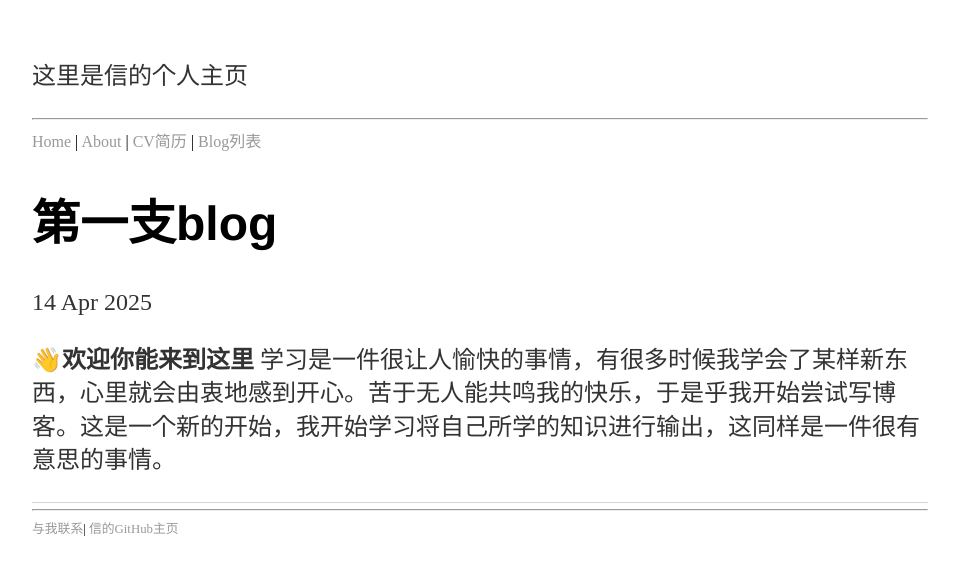
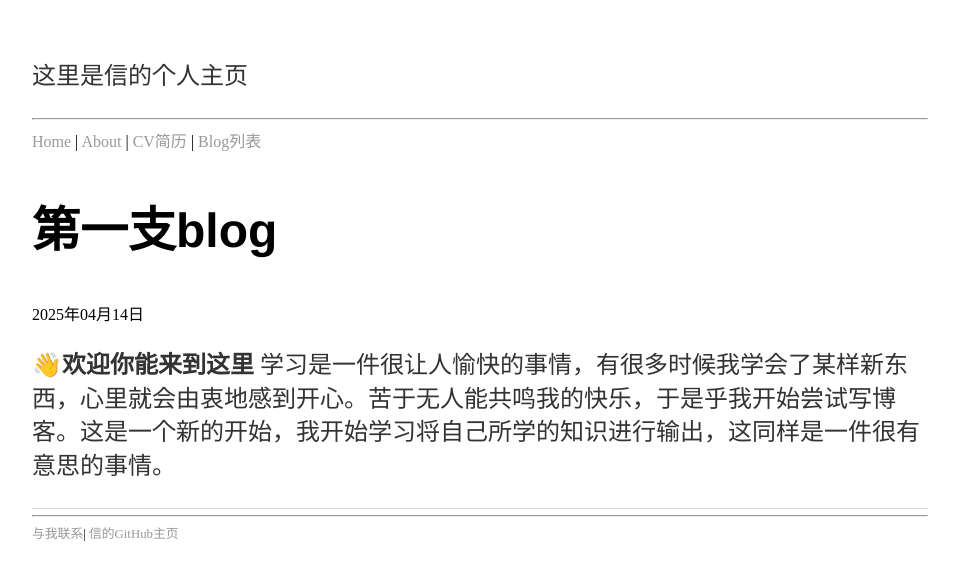
Before and after one commit to slp2025/never-stop-learning, a Jekyll site: the page built from _posts/2025-04-14-第一支blog.md, in a window 1280 px wide. Shown: the top 580 px of the page, without its empty margins (160-1119 px from the left). Built offline with Jekyll 4.4.1, drawn with Linux system fonts in a browser that asks for light colours.

Commit message:
Update post.html

```diff
--- a/_layouts/post.html
+++ b/_layouts/post.html
@@ -1,9 +1,11 @@
 ---
 layout: default
 ---
-<h1>{{ page.title }}</h1>
-<p class="meta">{{ page.date | date_to_string }}</p>
 
-<div class="post">
-  {{ content }}
-</div>
+<article>
+  <h1>{{ page.title }}</h1>
+  <time>{{ page.date | date: "%Y年%m月%d日" }}</time>
+  <div class="content">
+    {{ content }}
+  </div>
+</article>
```
